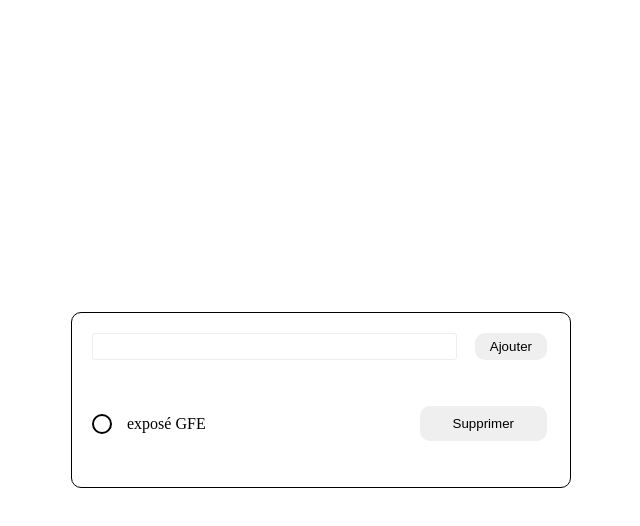
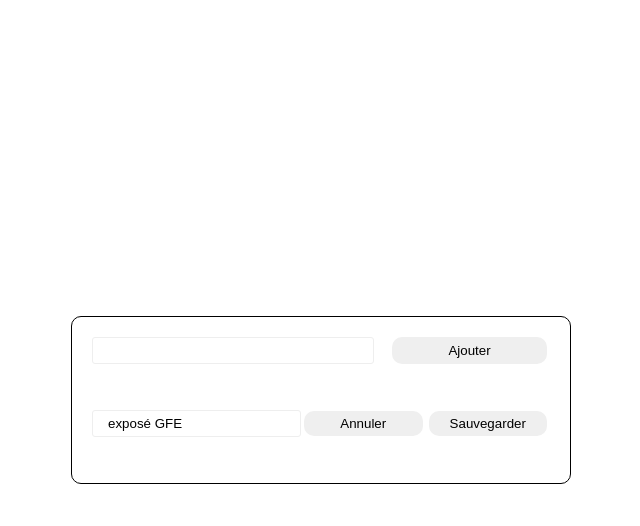
Before and after one commit to mathieudielna/todo, a website built with webpack: page src/index.html in a window 1280 px wide. Both pictures are taken after a click on the button "Supprimer". Shown: the whole page, without its empty margins (319-959 px from the left). Built offline with nearby package versions, Linux system fonts and the light colour scheme.

Commit message:
ajout des fonctionnalités finales

```diff
--- a/src/index.js
+++ b/src/index.js
@@ -15,15 +15,21 @@ form.addEventListener("submit", event => {
 
 const todos = [{
     text: "Déclaration d'imposition",
-    done: false
+    done: false,
+    editMode: false
 }, {
     text: "exposé GFE",
-    done: true
+    done: true,
+    editMode: true
 }];
 
 const displayTodo = () => {
     const todosNode = todos.map((todo, index) => {
-        return createTodoElement(todo, index);
+        if (todo.editMode) {
+            return createTodoEditElement(todo, index);
+        } else {
+            return createTodoElement(todo, index);
+        }
     });
     console.log(todosNode);
     ul.innerHTML = "";
@@ -33,9 +39,16 @@ const displayTodo = () => {
 const createTodoElement = (todo, index) => {
     const li = document.createElement("li");
     const buttonDelete = document.createElement("button");
-    buttonDelete.innerHTML = `<button>Supprimer</button>`;
+    buttonDelete.innerHTML = "Supprimer";
     buttonDelete.addEventListener("click", event => {
+        event.stopPropagation();
         deleteTodo(index);
+    });
+    const buttonModify = document.createElement("button");
+    buttonModify.innerHTML = "Modifier";
+    buttonModify.addEventListener("click", event => {
+        event.stopPropagation();
+        todoEdit(index);
     });
     li.innerHTML = `
     <span class="todo ${todo.done
@@ -46,7 +59,29 @@ const createTodoElement = (todo, index) => {
     li.addEventListener("click", event => {
         doneTodo(index);
     });
-    li.appendChild(buttonDelete);
+    li.append(buttonModify, buttonDelete);
+    return li;
+};
+
+const createTodoEditElement = (todo, index) => {
+    const li = document.createElement("li");
+    const input = document.createElement("input");
+    input.type = "text";
+    input.value = todo.text;
+    const buttonSave = document.createElement("button");
+    buttonSave.innerHTML = "Sauvegarder";
+    buttonSave.addEventListener("click", event => {
+        event.stopPropagation();
+        todoChange(input.value, index);
+        todoEdit(index);
+    });
+    const buttonCancel = document.createElement("button");
+    buttonCancel.innerHTML = "Annuler";
+    buttonCancel.addEventListener("click", event => {
+        event.stopPropagation();
+        todoEdit(index);
+    });
+    li.append(input, buttonCancel, buttonSave);
     return li;
 };
 
@@ -61,13 +96,18 @@ const deleteTodo = index => {
 };
 
 const doneTodo = index => {
-    if (todos[index].done === false) {
-        todos[index].done = true;
-        displayTodo();
-    } else {
-        todos[index].done = false;
-        displayTodo();
-    }
+    todos[index].done = !todos[index].done;
+    displayTodo();
+};
+
+const todoEdit = index => {
+    todos[index].editMode = !todos[index].editMode;
+    displayTodo();
+};
+
+const todoChange = (text, index) => {
+    todos[index].text = text;
+    displayTodo();
 };
 
 displayTodo();
--- a/src/style.css
+++ b/src/style.css
@@ -29,6 +29,7 @@ form {
 }
 
 button {
+    flex: 0.5;
     padding: 5px 15px;
     border: 0;
     border-radius: 10px;
```
